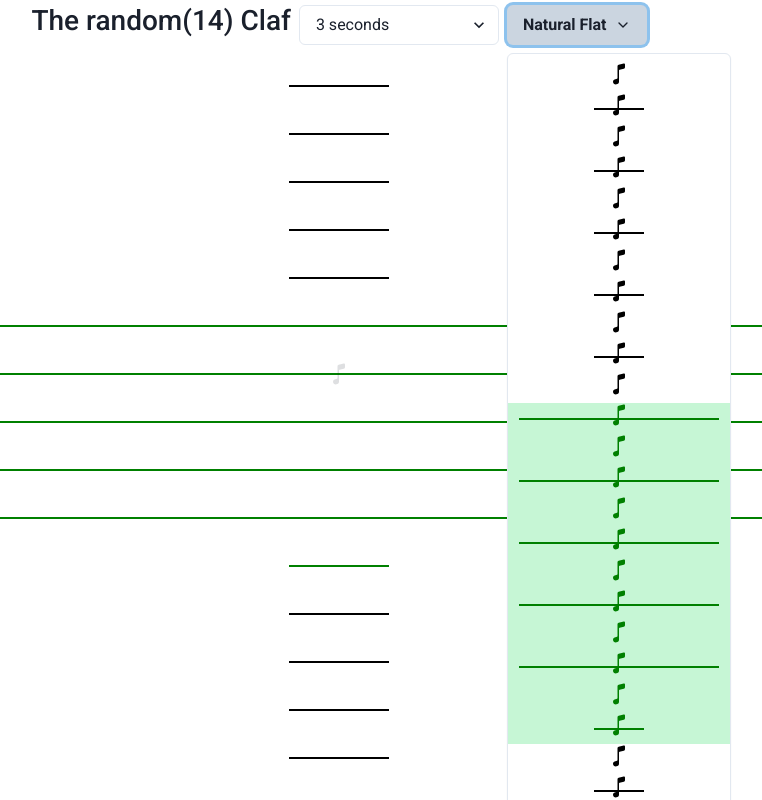
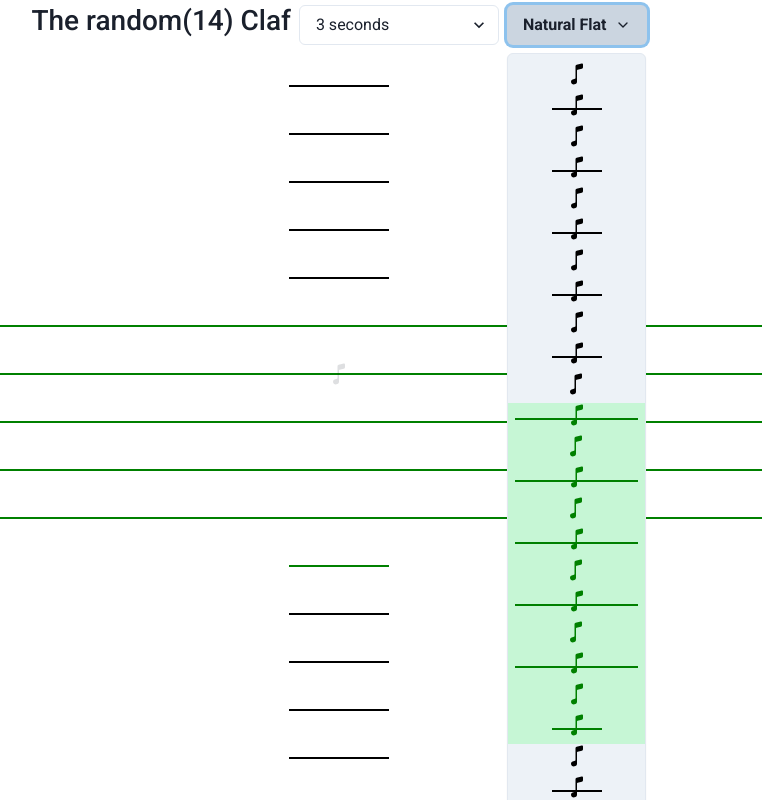
Before and after one commit to ricardo85x/musical-clef-game, a Next.js app: page / in a window 1280 px wide. Both pictures are taken after a click on the button "Natural Flat". Shown: the top 800 px of the page, without its empty margins (301-1063 px from the left). Built offline with nearby package versions, Linux system fonts and the light colour scheme.

Commit message:
edit menu width

```diff
--- a/src/pages/index.tsx
+++ b/src/pages/index.tsx
@@ -74,6 +74,8 @@ export default function Home() {
             console.log("adicionando", index)
             setEnabledLines([...enabledLines, index])
         }
+
+        loadRandomNotes()
 
 
 
@@ -207,12 +209,18 @@ export default function Home() {
                     <MenuButton as={Button} rightIcon={<FiChevronDown />}>
                         Natural Flat
                     </MenuButton>
-                    <MenuList align="center">
+                    <MenuList align="center"
+
+                        minW="139px"
+
+                        backgroundColor="gray.100"
+
+                    >
 
                         {lines.notes.map((note) => (
 
 
-                            <Box width="100%" align="center"
+                            <Box align="center"
 
                             key={note.index}
 
@@ -258,7 +266,7 @@ export default function Home() {
                                 // display={note.enabled === false && note.additional ? "none": "inherit"}
 
 
-                                w={note.additional ? "50px" : "200px"}
+                                w={note.additional ? "50px" : "90%"}
 
 
 
```
